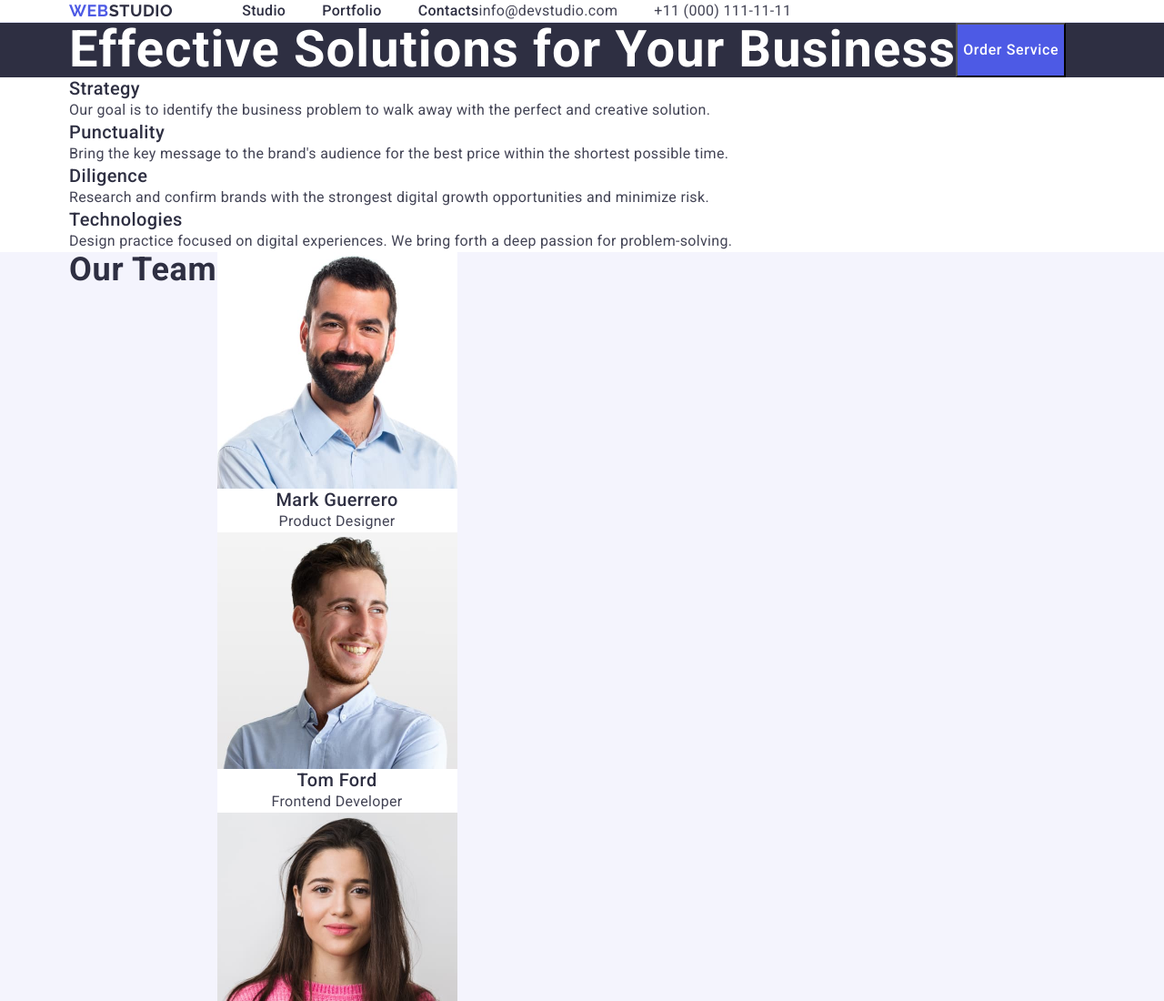
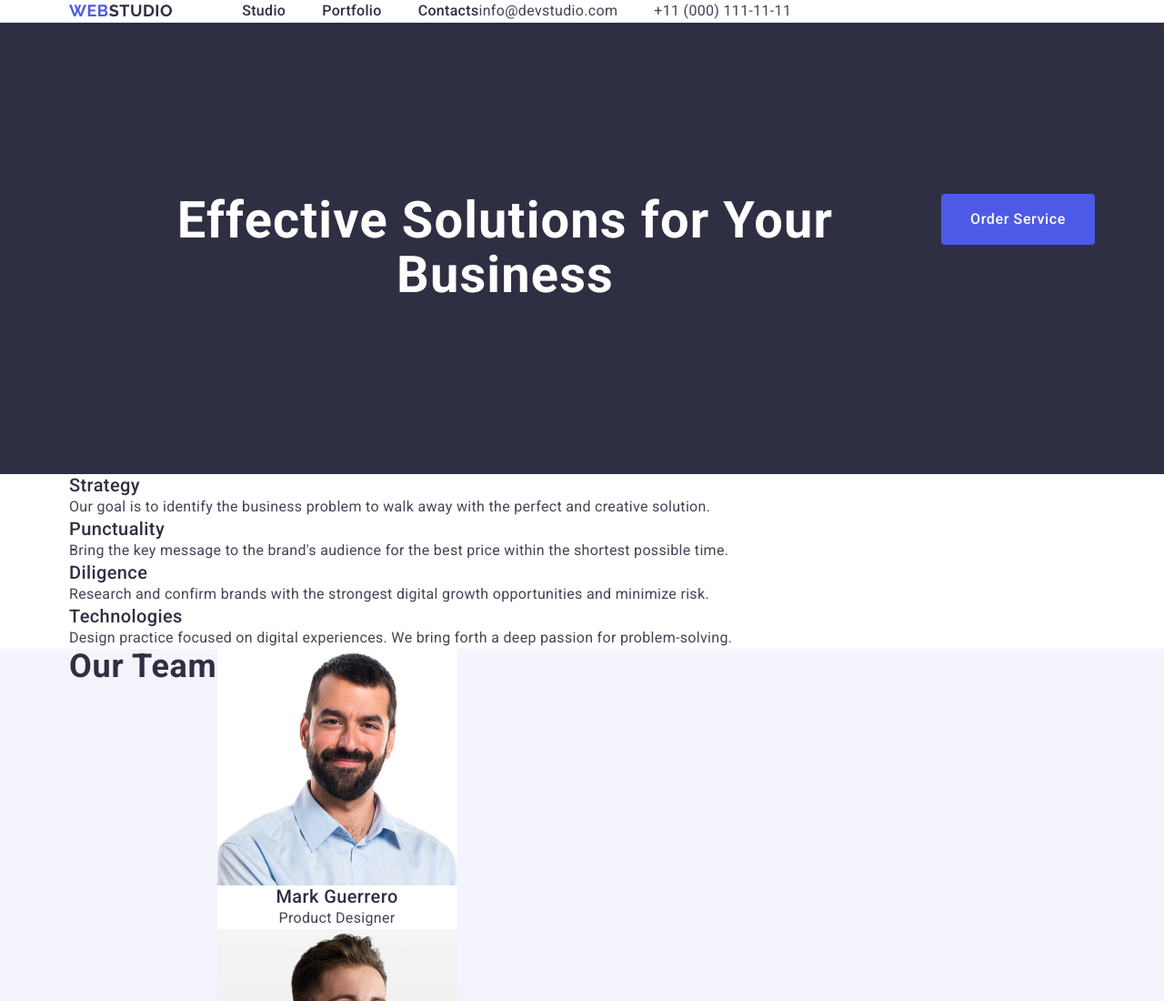
Before and after one commit to DmitriyPast/goit-markup-hw-03, a plain HTML site: page index.html in a window 1280 px wide. Shown: the top 1100 px of the page at 91% size. Drawn offline with nearby package versions, Linux system fonts and the light colour scheme.

Commit message:
update section 1

```diff
--- a/css/styles.css
+++ b/css/styles.css
@@ -115,20 +115,29 @@ img {
 
 .hero-text {
   /* font-family: "Roboto", sans-serif; */
+  min-width: 496px;
+
   font-weight: 700;
   font-size: 56px;
-
   line-height: 1.07; /* line-height: 60px; */
   letter-spacing: 0.02em;
   text-align: center;
   color: #fff;
 }
 
+.hero-align {
+  padding: 188px 0;
+}
+
 .order-btn {
   /* font-family: "Roboto", sans-serif; */
+  border: none;
+  min-width: 169px;
+  height: 56px;
+  border-radius: 4px;
+
   font-weight: 500;
   font-size: 16px;
-
   line-height: 1.5; /* line-height: 24px; */
   letter-spacing: 0.04em;
   color: #fff;
--- a/index.html
+++ b/index.html
@@ -50,7 +50,7 @@
     </header>
     <main>
       <!-- #region hero -->
-      <section class="hero-bg">
+      <section class="hero-bg hero-align">
         <div class="container">
           <h1 class="hero-text">Effective Solutions for Your Business</h1>
           <button class="order-btn" type="button">Order Service</button>
```
